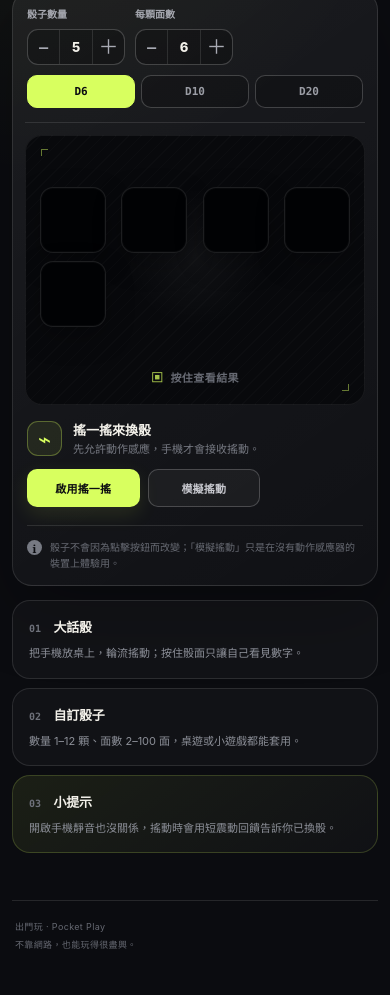
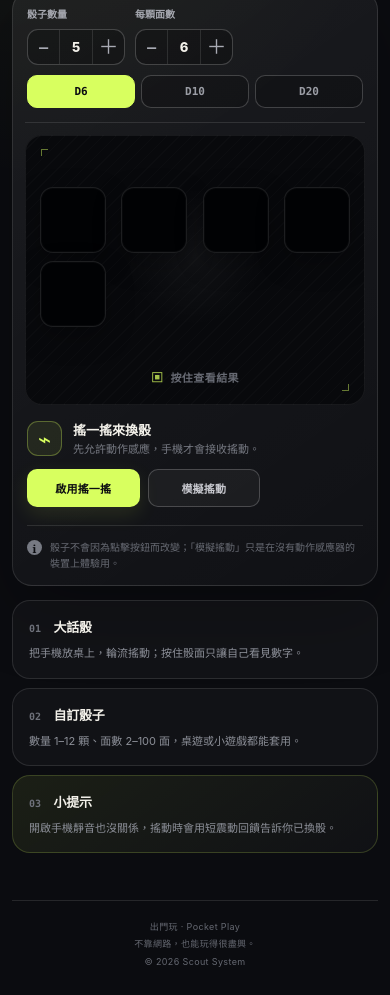
Before and after one commit to playerkousas-rgb/minigame, a plain HTML site: page index.html in a window 390 px wide. Shown: the part 579-1574 px from the top of the page. Drawn offline with Linux system fonts and the light colour scheme.

Commit message:
Add © Scout System footer; mobile-friendly footer layout
Co-authored-by: arena-agent <297053741+arena-agent@users.noreply.github.com>

```diff
--- a/index.html
+++ b/index.html
@@ -299,6 +299,7 @@
       <footer class="app-footer">
         <span>出門玩 · Pocket Play</span>
         <span>不靠網路，也能玩得很盡興。</span>
+        <span>© 2026 Scout System</span>
       </footer>
     </div>
 
--- a/styles.css
+++ b/styles.css
@@ -1933,14 +1933,20 @@ textarea:focus-visible,
 
 .app-footer {
   display: flex;
+  flex-wrap: wrap;
   justify-content: space-between;
-  gap: 20px;
+  align-items: center;
+  gap: 8px 20px;
   margin-top: 70px;
   padding: 19px 3px 4px;
   color: #656871;
   font-size: 10px;
   letter-spacing: 0.04em;
   border-top: 1px solid var(--line);
+}
+
+.app-footer span:last-child {
+  margin-left: auto;
 }
 
 .toast {
@@ -2416,10 +2422,18 @@ textarea:focus-visible,
   }
 
   .app-footer {
-    display: grid;
-    gap: 5px;
+    display: flex;
+    flex-direction: column;
+    align-items: center;
+    text-align: center;
+    gap: 4px;
     margin-top: 47px;
     font-size: 9px;
+  }
+
+  .app-footer span:last-child {
+    margin-left: 0;
+    margin-top: 2px;
   }
 
   .toast {
```
